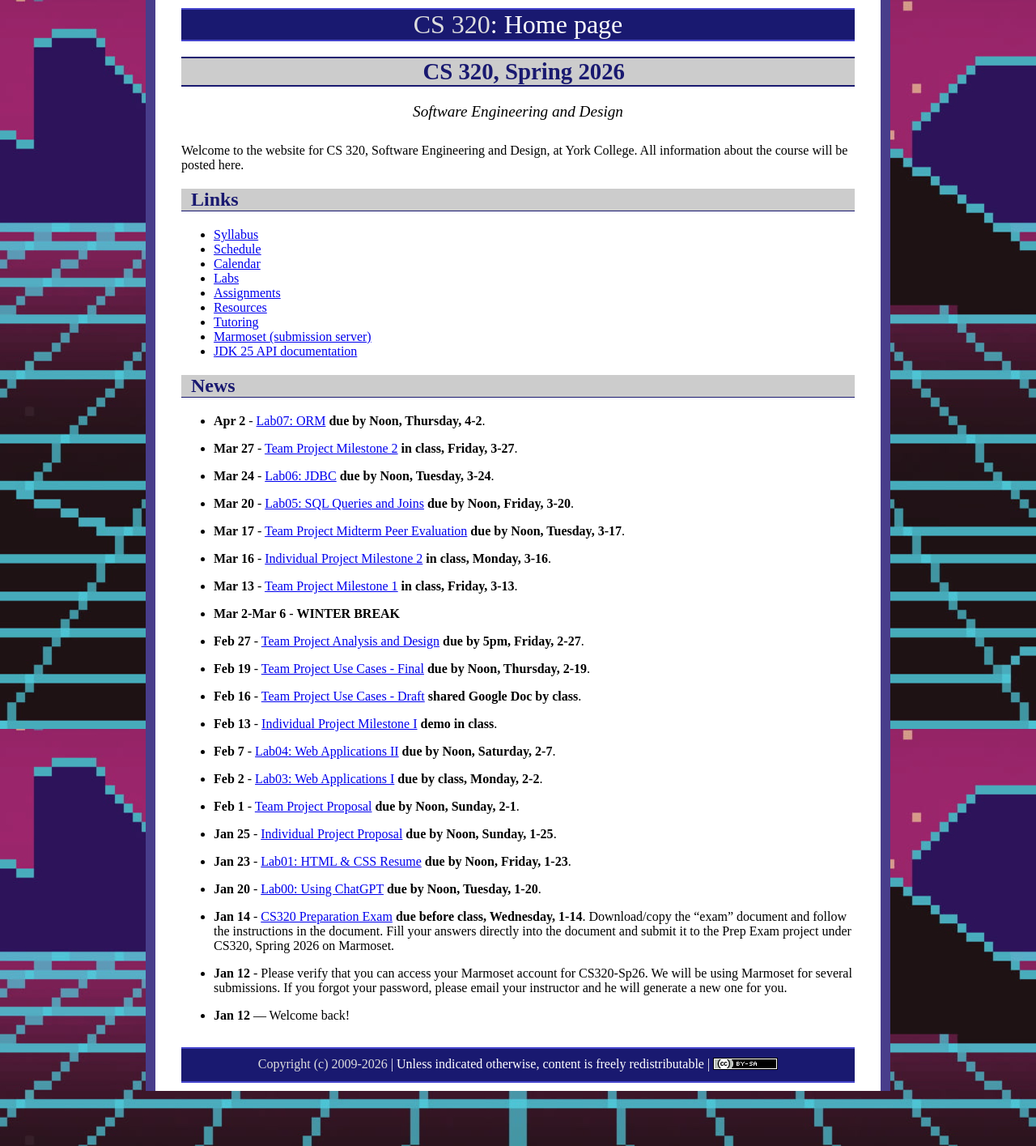
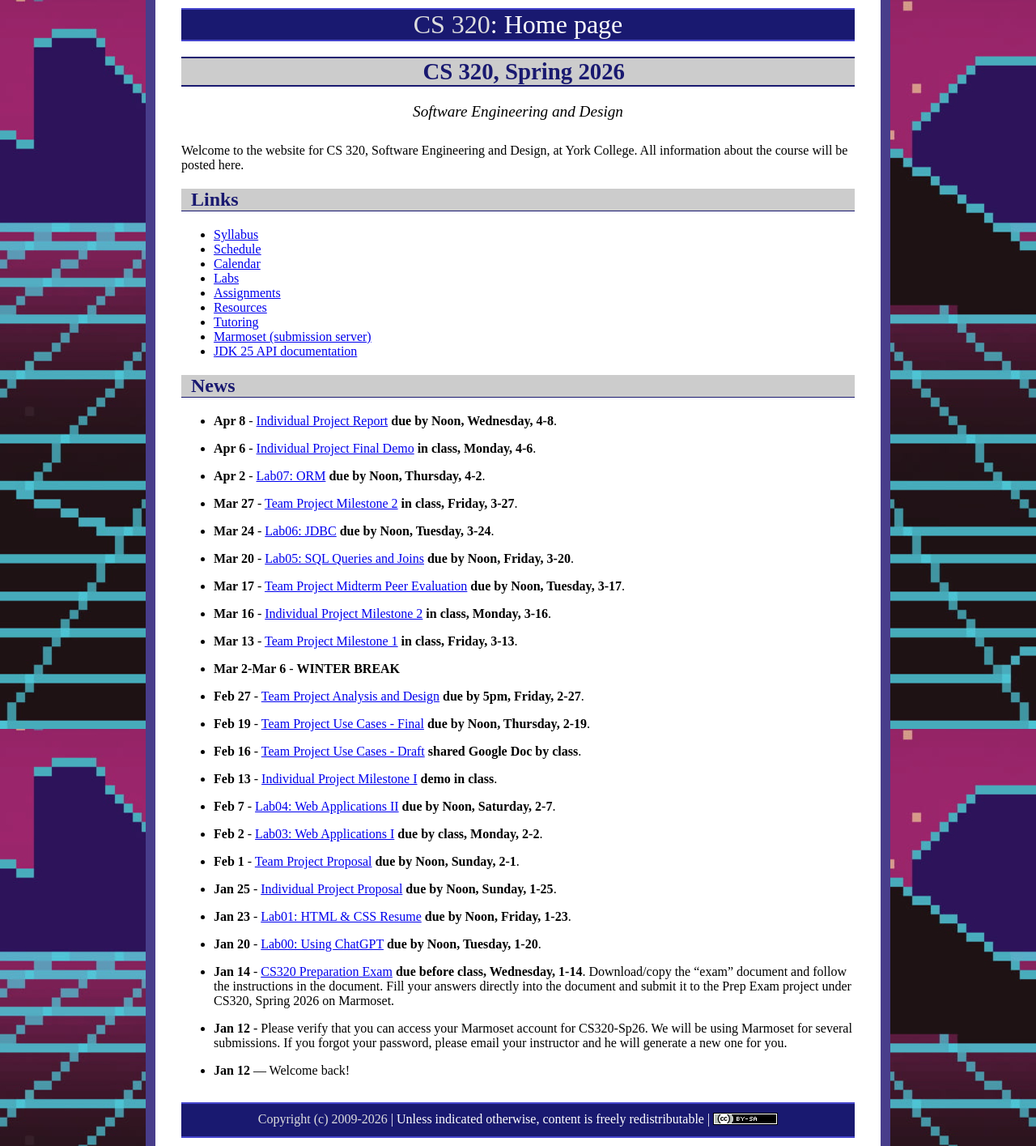
Before and after one commit to ycpcs/cs320-spring2026, a Jekyll site: the page built from index.md, in a window 1280 px wide. Shown: the whole page at 81% size. Built offline with Jekyll 4.4.1, drawn with Linux system fonts in a browser that asks for light colours.

```diff
--- a/index.md
+++ b/index.md
@@ -23,6 +23,10 @@
 
 
 ## News
+
+* **Apr 8** - [Individual Project Report](assign/assignI03.html) **due by Noon, Wednesday, 4-8**.
+
+* **Apr 6** - [Individual Project Final Demo](assign/assignI02.html) **in class, Monday, 4-6**.
 
 * **Apr 2** - [Lab07: ORM](labs/lab07.html) **due by Noon, Thursday, 4-2**.
 
```
Also changed, not shown: resources/index.md (+0 -2 lines), 1 other file.
